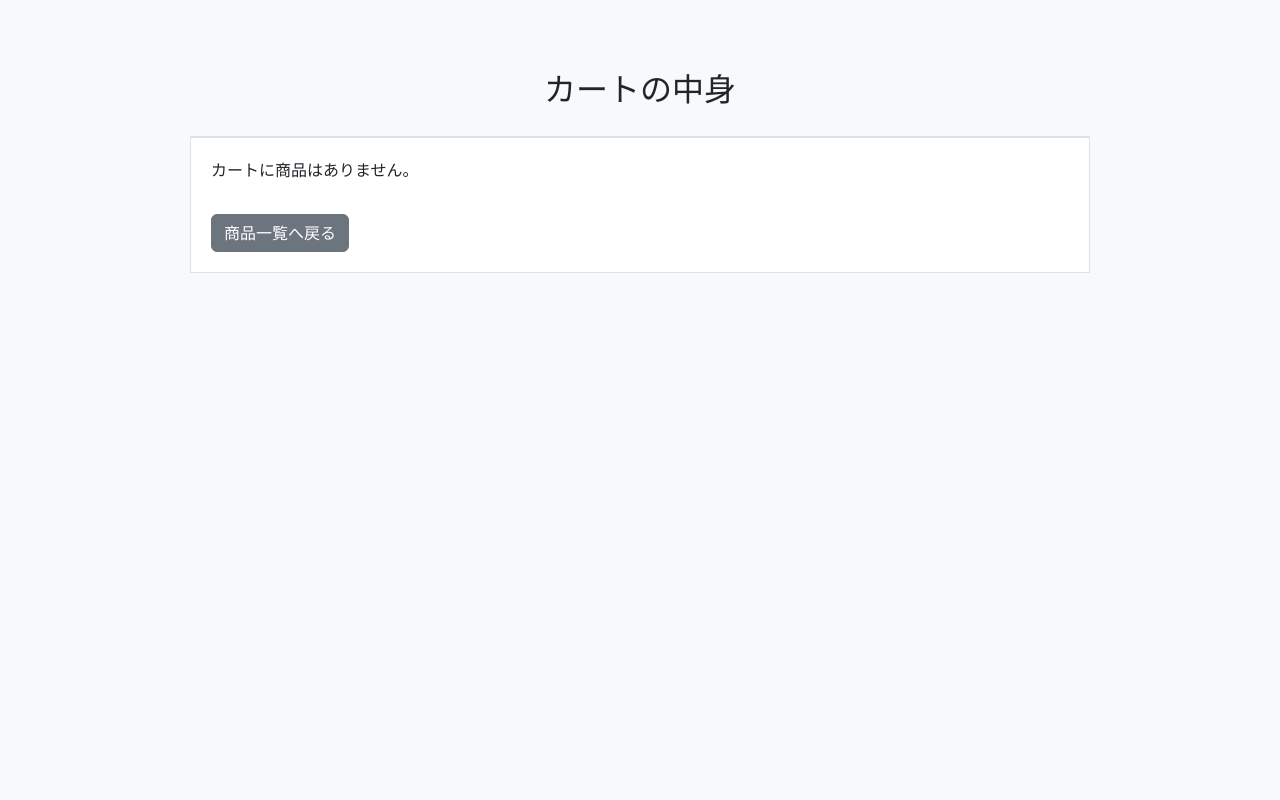
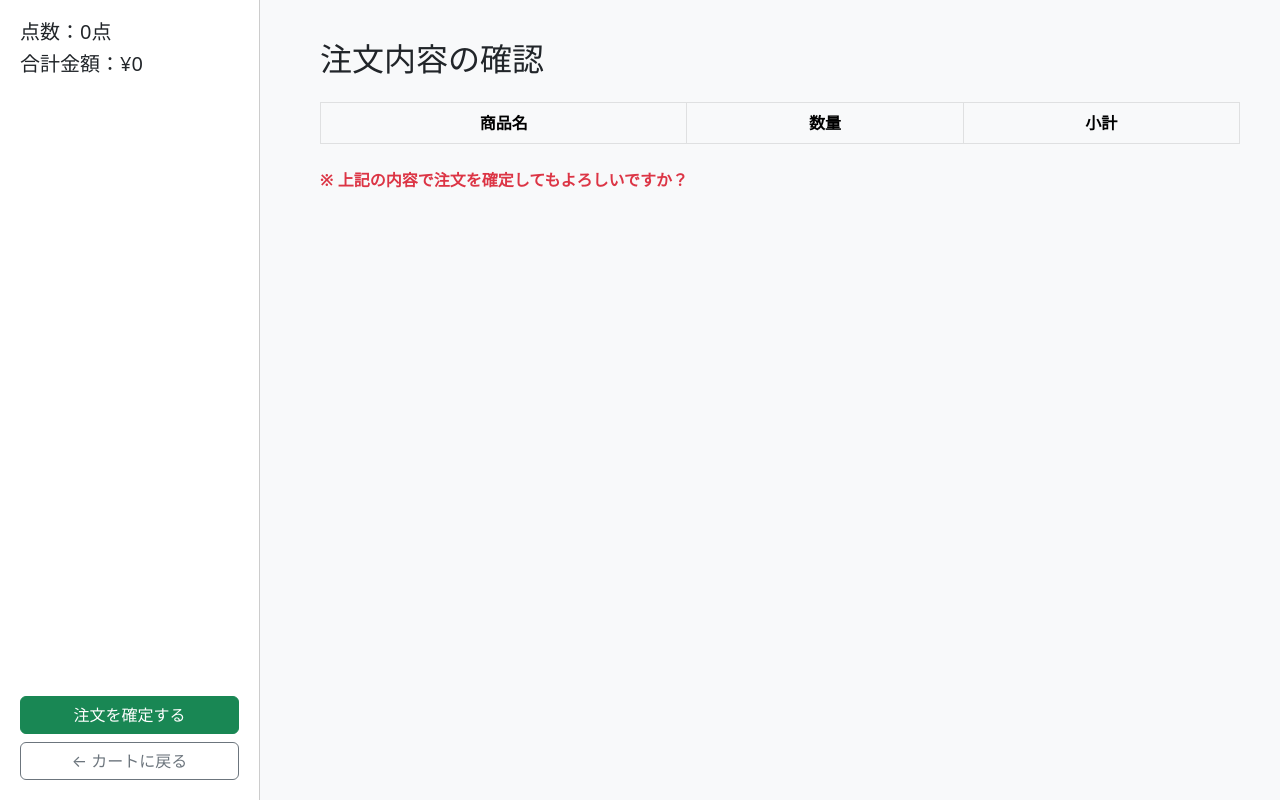
Before and after one commit to Tos0301/experiment-site, a Flask app: page /cart in a window 1280 px wide. Run offline with Flask 3, Linux system fonts and the light colour scheme; lists and menus that the app fills with data are empty.

Commit message:
Fix: add go_product and complete routes, update confirm.html

```diff
--- a/app.py
+++ b/app.py
@@ -68,6 +68,12 @@ def product_detail(product_id):
     if request.method == 'POST':
         log_action(f"商品詳細表示: {product_id}", page="詳細")
     return render_template('product.html', product=product, cart_count=cart_count)
+
+@app.route('/go_product', methods=['POST'])
+def go_product():
+    product_id = request.form.get("product_id")
+    return redirect(url_for('product_detail', product_id=product_id))
+
 
 @app.route('/add_to_cart', methods=['POST'])
 def add_to_cart():
@@ -154,6 +160,13 @@ def confirm():
                    subtotals=[item["subtotal"] for item in cart_items])
     return render_template("confirm.html", cart_items=cart_items, total=total, cart_count=cart_count)
 
+@app.route('/complete', methods=['POST'])
+def complete():
+    log_action("購入確定", page="確認")
+    session["cart"] = {}
+    return render_template('thanks.html', cart_count=0)
+
+
 @app.route('/thanks', methods=['POST'])
 def thanks():
     log_action("購入完了", page="完了")
--- a/templates/cart.html
+++ b/templates/cart.html
@@ -2,84 +2,81 @@
 <html lang="ja">
 <head>
     <meta charset="UTF-8">
-    <title>カート</title>
+    <title>注文内容の確認</title>
     <link href="https://cdn.jsdelivr.net/npm/bootstrap@5.3.0/dist/css/bootstrap.min.css" rel="stylesheet">
     <style>
-        .cart-container {
-            max-width: 900px;
-            margin: 50px auto;
+        .fixed-sidebar {
+            position: fixed;
+            top: 0;
+            left: 0;
+            width: 260px;
+            height: 100vh;
+            background-color: #fff;
+            border-right: 1px solid #ccc;
+            padding: 20px;
+            display: flex;
+            flex-direction: column;
+            justify-content: space-between;
+            z-index: 1000;
         }
-        .cart-header {
-            background-color: #f8f9fa;
-            padding: 20px;
-            border-bottom: 1px solid #dee2e6;
-            text-align: center;
+
+        .main-content {
+            margin-left: 280px;
+            padding: 40px;
         }
-        .cart-body {
-            background-color: #ffffff;
-            padding: 20px;
-            border: 1px solid #dee2e6;
+
+        .table th, .table td {
+            vertical-align: middle;
         }
-        .cart-item {
-            border-bottom: 1px solid #eee;
-            padding: 15px 0;
-            display: flex;
-            align-items: center;
-        }
-        .cart-item img {
-            max-width: 80px;
-            margin-right: 20px;
-        }
-        .cart-summary {
-            text-align: right;
-            margin-top: 20px;
-        }
-        .cart-actions {
-            margin-top: 30px;
-            display: flex;
-            justify-content: space-between;
+
+        .action-buttons button {
+            width: 100%;
         }
     </style>
 </head>
 <body class="bg-light">
 
-<div class="cart-container">
-    <div class="cart-header">
-        <h2>カートの中身</h2>
+<!-- 左カラム：点数・合計・操作 -->
+<div class="fixed-sidebar">
+    <div>
+        <h5>点数：{{ cart_count }}点</h5>
+        <h5>合計金額：¥{{ total }}</h5>
     </div>
-    <div class="cart-body">
-        {% if cart_items %}
+    <div class="action-buttons">
+        <!-- ✅ 修正：注文確定は /complete に送信 -->
+        <form method="POST" action="{{ url_for('complete') }}">
+            <button type="submit" class="btn btn-success mb-2">注文を確定する</button>
+        </form>
+        <form method="POST" action="{{ url_for('back_to_cart') }}">
+            <button type="submit" class="btn btn-outline-secondary">← カートに戻る</button>
+        </form>
+    </div>
+</div>
+
+<!-- 右カラム：確認内容 -->
+<div class="main-content">
+    <h2 class="mb-4">注文内容の確認</h2>
+
+    <table class="table table-bordered text-center">
+        <thead class="table-light">
+            <tr>
+                <th>商品名</th>
+                <th>数量</th>
+                <th>小計</th>
+            </tr>
+        </thead>
+        <tbody>
             {% for item in cart_items %}
-                <div class="cart-item">
-                    <img src="{{ url_for('static', filename='images/' + item.product.image) }}" alt="{{ item.product.name }}">
-                    <div>
-                        <h5>{{ item.product.name }}</h5>
-                        <p>数量：{{ item.quantity }} / 単価：¥{{ item.product.price }}</p>
-                        <p>小計：¥{{ item.subtotal }}</p>
-                    </div>
-                </div>
+                <tr>
+                    <td>{{ item.name }}</td>
+                    <td>{{ item.quantity }}</td>
+                    <td>¥{{ item.subtotal }}</td>
+                </tr>
             {% endfor %}
+        </tbody>
+    </table>
 
-            <div class="cart-summary">
-                <h5>合計金額：¥{{ total }}</h5>
-            </div>
-
-            <div class="cart-actions">
-                <form method="POST" action="{{ url_for('go_confirm') }}">
-                    <button type="submit" class="btn btn-primary w-100 me-2">購入確認へ進む</button>
-                </form>
-                <form method="POST" action="{{ url_for('go_index') }}">
-                    <button type="submit" class="btn btn-outline-secondary w-100">← 商品一覧へ戻る</button>
-                </form>
-            </div>
-
-        {% else %}
-            <p>カートに商品はありません。</p>
-            <form method="POST" action="{{ url_for('go_index') }}">
-                <button type="submit" class="btn btn-secondary mt-3">商品一覧へ戻る</button>
-            </form>
-        {% endif %}
-    </div>
+    <p class="mt-4 text-danger fw-bold">※ 上記の内容で注文を確定してもよろしいですか？</p>
 </div>
 
 </body>
```
